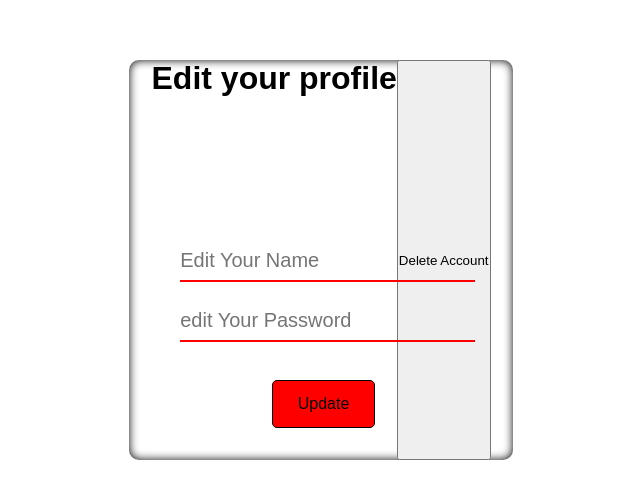
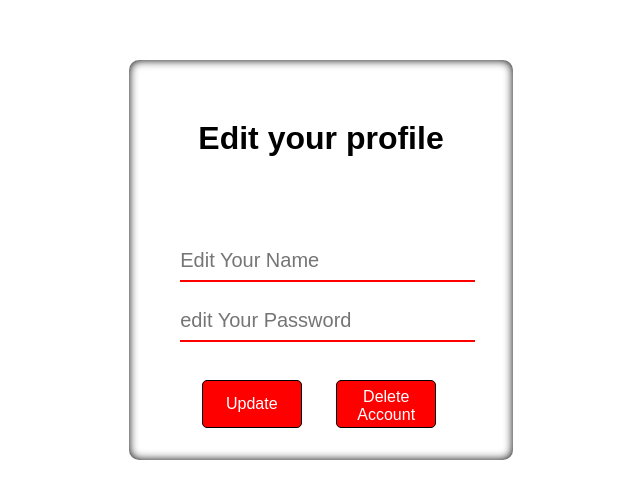
Before and after one commit to aammon14/Jacks_Burgers, a React (Create React App) app in the folder jacks-app/client/: page /users/profile in a window 1280 px wide. Shown: the part 180-678 px from the top of the page, without its empty margins (319-959 px from the left). Built offline with nearby package versions, Linux system fonts and the light colour scheme; no server answers.

Commit message:
link,userEdit css done

```diff
--- a/jacks-app/client/src/App.css
+++ b/jacks-app/client/src/App.css
@@ -544,10 +544,12 @@ hr.line {
   /*border-radius: 10px 10px 10px 10px;*/
   border: none;
   border-bottom: 2px solid red;
-  font-size: 20px;
   background: none;
   outline: none;
   color: ghostwhite;
+  font-size: 14px;
+  font-weight: 100px;
+  margin-bottom: 10px;
 }
 
 .sign_up_password_field {
@@ -558,31 +560,41 @@ hr.line {
   position: absolute;
   border: none;
   border-bottom: 2px solid red;
-  font-size: 20px;
+  font-size: 14px;
+  margin-bottom: 10px;
+  font-weight: 100px;
   background: none;
   outline: none;
   color: ghostwhite;
 }
+
 .sign_up_submit {
   font-size: 1em;
-  padding: 7px;
+  margin-top: 25px;
   /* margin: 0 0 0 10px; */
-  border: 1px solid white;
+  border: 1px solid red;
   border-radius: 5px;
   cursor: pointer;
   text-align: center;
   position: absolute;
   top: 58%;
-  right: 53%;
-  width: 15vw;
-  height: 7vh;
+  right: 55%;
+  padding: 15px 60px;
   background: red;
+  color: white;
 }
 .sign_up_title {
   margin-right: -30px;
   text-underline-position: under;
   text-decoration: underline;
   text-decoration-color: red;
+}
+
+.sign_up_field::placeholder {
+  color:white;
+}
+.sign_up_password_field::placeholder {
+  color:white;
 }
 /*SING_IN*/
 .signIn {
@@ -597,6 +609,7 @@ hr.line {
   background-image: url(./Images/icedcoffee.jpg);
   /*background: no-repeat;*/
   background-size: cover;
+
 }
 .sign_in_field {
   height: 5vh;
@@ -606,42 +619,52 @@ hr.line {
   right: 50%;
   border: none;
   border-bottom: 2px solid red;
-  font-size: 20px;
   background: none;
   outline: none;
   color: ghostwhite;
+ font-size: 14px;
+  font-weight: 100px;
+  margin-bottom: 10px;
+
+}
+
+.sign_in_field::placeholder {
+  color:white;
+}
+.sign_in_password_field::placeholder {
+  color:white;
 }
 
 .sign_in_password_field {
   height: 5vh;
   width: 23vw;
   right: 50%;
-
   top: 50%;
   position: absolute;
   border: none;
   border-bottom: 2px solid red;
-  font-size: 20px;
   background: none;
   outline: none;
   color: ghostwhite;
+  font-family: avenir;
+  font-size: 14px;
+  font-weight: 100px;
+  margin-bottom: 10px;
 }
 .sign_in_submit {
-  font-size: 1em;
-  padding: 7px;
+   font-size: 1em;
+  margin-top: 25px;
   /* margin: 0 0 0 10px; */
-  border: 1px solid white;
+  border: 1px solid red;
   border-radius: 5px;
   cursor: pointer;
   text-align: center;
   position: absolute;
   top: 58%;
-  /*right: 23%;*/
-  right: 53%;
-
-  width: 15vw;
-  height: 7vh;
+  right: 55%;
+  padding: 15px 60px;
   background: red;
+  color: white;
 }
 .sign_in_title {
   margin-right: -30px;
@@ -700,11 +723,15 @@ hr.line {
   position: absolute;
   top: 80%;
   /*right: 23%;*/
-  right: 36%;
+  right: 55%;
 
-  width: 8vw;
+  width:100px;
   height: 6vh;
   background: red;
+  color: white;
+}
+.edit_title{
+  margin-top: 60px;
 }
 /*Register Link*/
 .register{
@@ -717,3 +744,22 @@ hr.line {
   color: red;
   text-decoration: none;
 }
+/*delete button*/
+.delete{
+font-size: 1em;
+  padding: 7px;
+  /* margin: 0 0 0 10px; */
+  border: 1px solid black;
+  border-radius: 5px;
+  cursor: pointer;
+  text-align: center;
+  position: absolute;
+  top: 80%;
+  /*right: 23%;*/
+  right: 20%;
+  width:100px;
+  height: 6vh;
+  background: red;
+  color: white;
+
+}
--- a/jacks-app/client/src/Components/Signup.jsx
+++ b/jacks-app/client/src/Components/Signup.jsx
@@ -1,5 +1,7 @@
 import React, { Component } from "react";
 import axios from "axios";
+import {Link } from "react-router-dom";
+
 
 class Signup extends Component {
   constructor(props) {
@@ -67,6 +69,9 @@ class Signup extends Component {
           />
           <input className="sign_up_submit" type="submit" name="submit" value="Sign Up" />
         </form>
+        <p className="register">
+        <Link to="/Sign_in" className="link"> Sign In</Link> to your account?
+        </p>
       </div>
     );
   }
--- a/jacks-app/client/src/Components/UserEdit.jsx
+++ b/jacks-app/client/src/Components/UserEdit.jsx
@@ -1,5 +1,7 @@
 import React, { Component } from "react";
 import axios from "axios";
+import {Link } from "react-router-dom";
+
 
 class UserEdit extends Component {
   constructor(props) {
@@ -56,7 +58,7 @@ class UserEdit extends Component {
       <div className='edit'>
         <form onSubmit={this.handleSubmit}>
           <div>
-            <h1>Edit your profile</h1>
+            <h1 className='edit_title'>Edit your profile</h1>
             <input
               className="edit_field"
               placeholder="Edit Your Name"
@@ -76,7 +78,7 @@ class UserEdit extends Component {
             <input className='edit_submit' type="submit" name="submit" value="Update" />
           </div>
         </form>
-        <button onClick={this.delete}>Delete Account</button>
+        <button className="delete"  onClick={this.delete}>Delete Account</button>
       </div>
     );
   }
```
